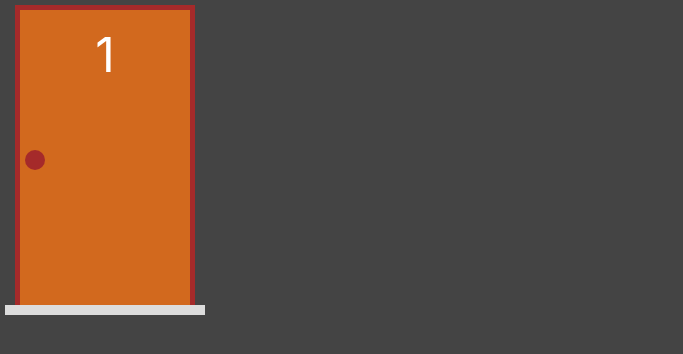
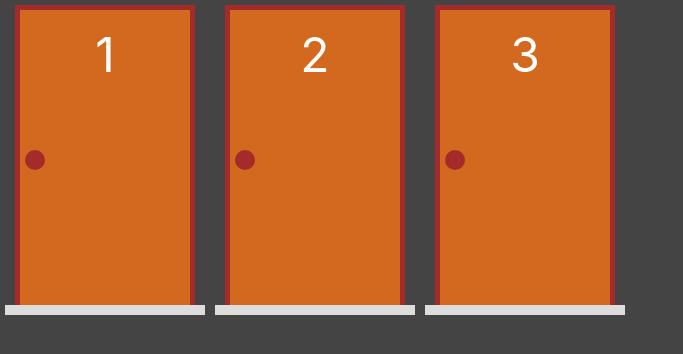
Before and after one commit to AbiezerSidonioJoseOdanacaJunior/portas, a Next.js app: page / in a window 1280 px wide. Shown: the top 354 px of the page, without its empty margins (0-683 px from the left). Built offline with nearby package versions, Linux system fonts and the light colour scheme.

Commit message:
Array selecionar e desselecionar portas

```diff
--- a/funtions /portas.ts
+++ b/funtions /portas.ts
@@ -8,3 +8,14 @@ export default function criarPorta(qtd: number, selecionada: number): PortaModel
         return new PortaModel(numero, temPresente)
     })
 }
+
+export function atualizarPortas(portas: PortaModel[], portaModoficada: PortaModel): PortaModel[] {
+    return portas.map(portaAtual => {
+        const igualModificada = portaAtual.numero === portaModoficada.numero
+        if(igualModificada){
+            return portaModoficada
+        }else {
+           return portaModoficada.aberta ? portaAtual : portaAtual.desselecionar()
+        }
+    })
+}
--- a/pages/index.tsx
+++ b/pages/index.tsx
@@ -3,18 +3,24 @@ import Image from 'next/image'
 import { useState } from 'react'
 import Porta from '../components/Porta'
 import Presente from '../components/Presente'
-import criarPorta from '../funtions /portas'
+import criarPorta, { atualizarPortas } from '../funtions /portas'
 import PortaModel from '../model/porta'
 
 
+
 export default function Home() {
-  const [p1, setP1] = useState(new PortaModel(1))
+  const [portas, setPorta] = useState(criarPorta(3, 2))
 
-console.log(criarPorta(3, 2))
+  function renderizarPortas() {
+    return portas.map(porta => {
+      return <Porta key={porta.numero} value={porta}
+      onChange={novaPorta => setPorta(atualizarPortas(portas, novaPorta))} />
+    })
+  }
 
   return (
     <div style={{display: "flex"}}>
-      <Porta value={p1} onChange={novaPorta => setP1(novaPorta)} />
+      {renderizarPortas() }
     </div>
   )
 }
```
